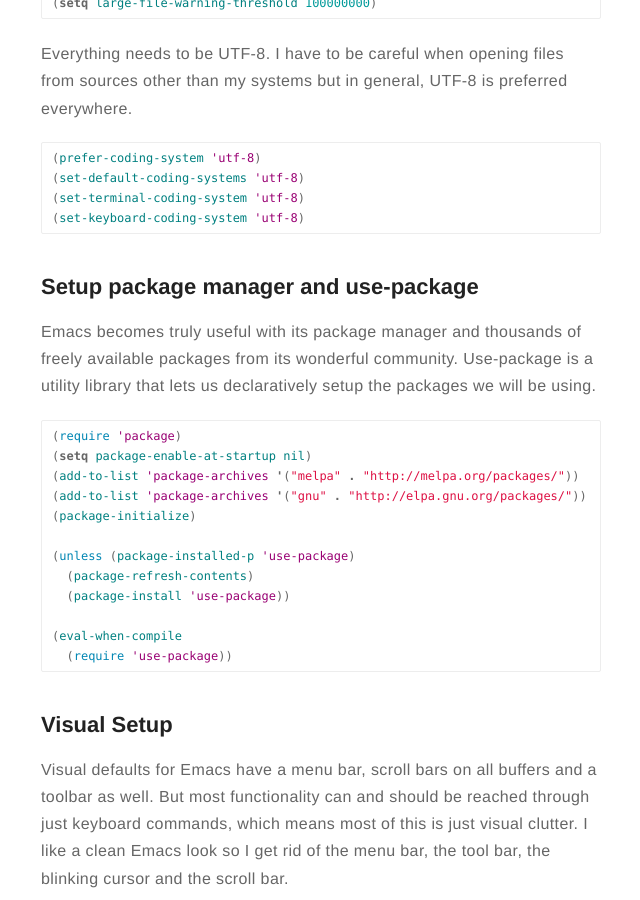
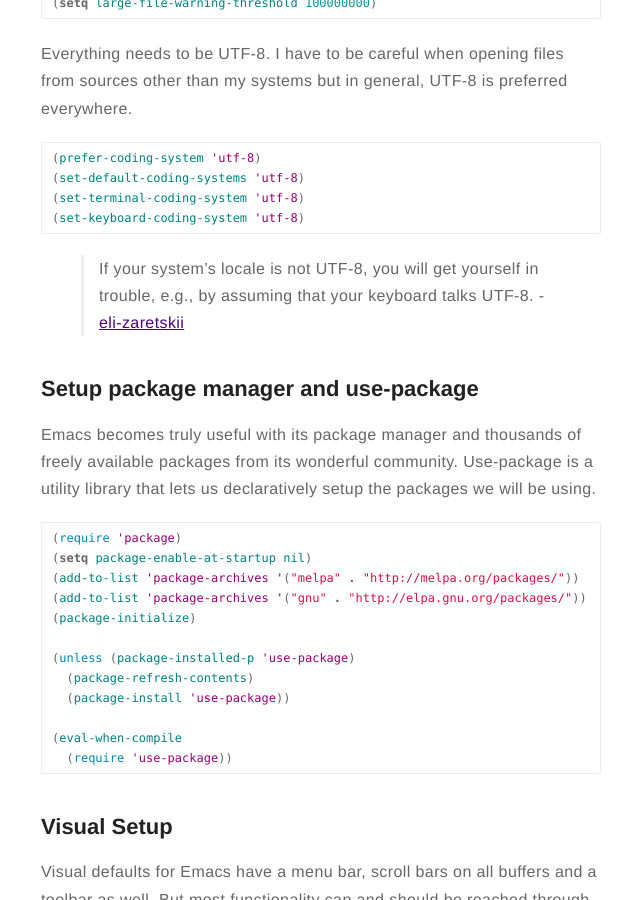
Before and after one commit to gamedolphin/gamedolphin.old.github.com, a Jekyll site: the page built from _posts/2019-05-11-my-minimal-emacs-setup.markdown, in a window 1280 px wide and 900 px high, scrolled down 769 px. Shown: the whole window, without its empty margins (319-959 px from the left). Built offline with Jekyll 4.4.1, drawn with Linux system fonts in a browser that asks for light colours; comment, search, counter and statistics services are not loaded.

Commit message:
Add eli's comments

```diff
--- a/_posts/2019-05-11-my-minimal-emacs-setup.markdown
+++ b/_posts/2019-05-11-my-minimal-emacs-setup.markdown
@@ -36,6 +36,8 @@
 (set-terminal-coding-system 'utf-8)
 (set-keyboard-coding-system 'utf-8)
 {% endhighlight %}
+
+> If your system's locale is not UTF-8, you will get yourself in trouble, e.g., by assuming that your keyboard talks UTF-8. - [eli-zaretskii](https://www.reddit.com/r/emacs/comments/bnwajk/my_minimal_emacs_config/enayfv7?utm_source=share&utm_medium=web2x)
 
 ## Setup package manager and use-package
 
```
